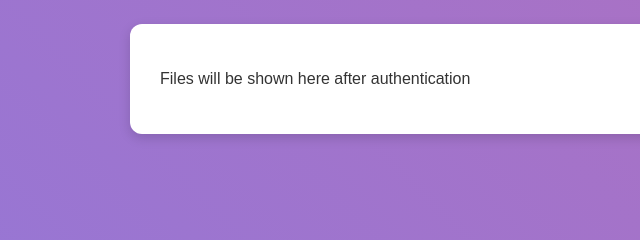
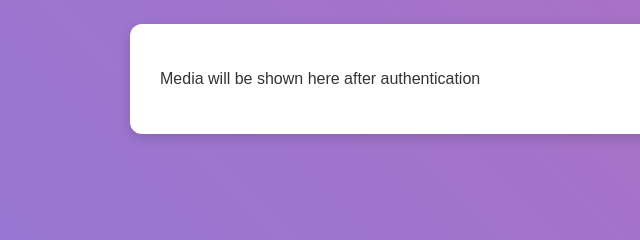
Before and after one commit to desijho/WebIDF-Project, a plain HTML site: page index.html in a window 1280 px wide. Shown: the part 390-630 px from the top of the page, 80-720 px from the left. Drawn offline with Linux system fonts and the light colour scheme.

Commit message:
Update index.html

```diff
--- a/index.html
+++ b/index.html
@@ -30,7 +30,7 @@
 
     <!-- Viewer and Output areas -->
     <div id="viewer">
-      <p>Files will be shown here after authentication</p>
+      <p>Media will be shown here after authentication</p>
     </div>
 
     <!-- Link to external JS file -->
```
